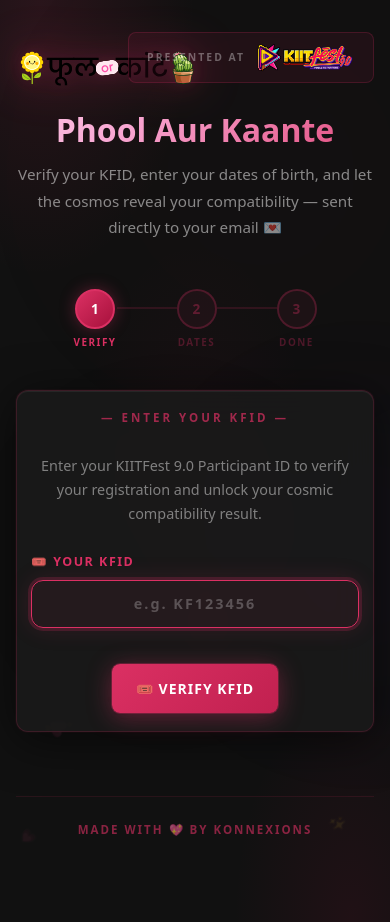
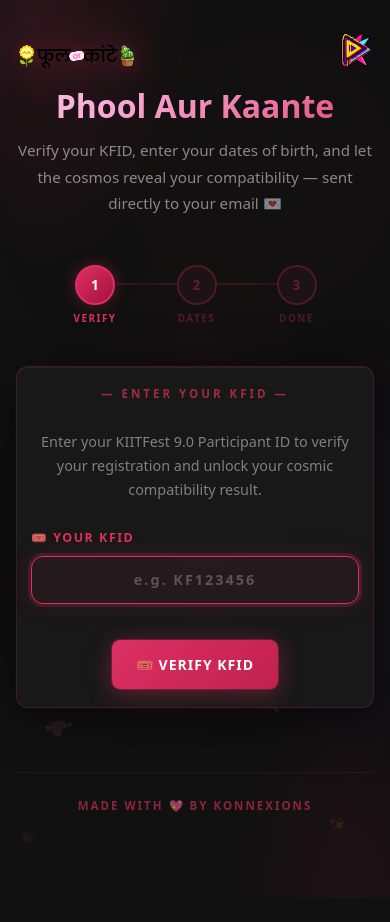
Before and after one commit to JeetDas5/PhoolAurKaante, a Next.js app: page / in a window 390 px wide. After the commit the page ends 898 px from the top, so only its background shows below. Built offline with nearby package versions, Linux system fonts and the light colour scheme; what zeptomail would draw is missing.

Commit message:
UI: mobile view of kiitfest logo

```diff
--- a/app/globals.css
+++ b/app/globals.css
@@ -889,3 +889,63 @@
     letter-spacing: 1.5px;
   }
 }
+
+/* ===== MOBILE NAVBAR STYLES ===== */
+.navbar-logo {
+  transition: all 0.3s ease;
+}
+
+.kiitfest-badge-container {
+  display: flex;
+  align-items: center;
+  gap: 10px;
+  background: rgba(219, 48, 99, 0.08);
+  border: 1px solid rgba(219, 48, 99, 0.2);
+  border-radius: 8px;
+  padding: 8px 18px;
+}
+
+.kiitfest-badge-text {
+  font-size: 0.65rem;
+  text-transform: uppercase;
+  letter-spacing: 2px;
+  color: rgba(255,255,255,0.35);
+  font-weight: 600;
+  white-space: nowrap;
+}
+
+.kiitfest-main-logo {
+  display: block;
+}
+
+.kiitfest-icon-logo {
+  display: none;
+}
+
+@media (max-width: 768px) {
+  .navbar-logo {
+    width: 120px !important;
+    height: auto !important;
+  }
+
+  .kiitfest-badge-container {
+    background: transparent;
+    border: none;
+    padding: 0;
+    gap: 0;
+  }
+
+  .kiitfest-badge-text {
+    display: none;
+  }
+
+  .kiitfest-main-logo {
+    display: none;
+  }
+
+  .kiitfest-icon-logo {
+    display: block;
+    width: 36px !important;
+    height: 36px !important;
+  }
+}
--- a/app/page.js
+++ b/app/page.js
@@ -697,6 +697,7 @@
               width={180}
               height={200}
               priority
+              className="navbar-logo"
               style={{
                 objectFit: "contain",
                 transition: "all 0.3s ease",
@@ -733,29 +734,14 @@
 
           {/* KIITFest Badge */}
           <div
+            className="kiitfest-badge-container"
             style={{
               position: "absolute",
               top: 0,
               right: 0,
-              display: "flex",
-              alignItems: "center",
-              gap: 10,
-              background: "rgba(219, 48, 99, 0.08)",
-              border: "1px solid rgba(219, 48, 99, 0.2)",
-              borderRadius: 8,
-              padding: "8px 18px",
             }}
           >
-            <span
-              style={{
-                fontSize: "0.65rem",
-                textTransform: "uppercase",
-                letterSpacing: "2px",
-                color: "rgba(255,255,255,0.35)",
-                fontWeight: 600,
-                whiteSpace: "nowrap",
-              }}
-            >
+            <span className="kiitfest-badge-text">
               Presented at
             </span>
             <a
@@ -769,6 +755,28 @@
                 alt="KIIT FEST 9.0"
                 width={100}
                 height={32}
+                className="kiitfest-main-logo"
+                style={{
+                  objectFit: "contain",
+                  transition: "all 0.3s ease",
+                  cursor: "pointer",
+                }}
+                onMouseEnter={(e) => {
+                  e.currentTarget.style.filter =
+                    "brightness(1.2) drop-shadow(0 0 12px rgba(219,48,99,0.8))";
+                  e.currentTarget.style.transform = "scale(1.08)";
+                }}
+                onMouseLeave={(e) => {
+                  e.currentTarget.style.filter = "brightness(1)";
+                  e.currentTarget.style.transform = "scale(1)";
+                }}
+              />
+              <Image
+                src="/kiitfest-icon.avif"
+                alt="KIIT FEST 9.0"
+                width={36}
+                height={36}
+                className="kiitfest-icon-logo"
                 style={{
                   objectFit: "contain",
                   transition: "all 0.3s ease",
```
Also changed, not shown: public/kiitfest-icon.avif (added).
